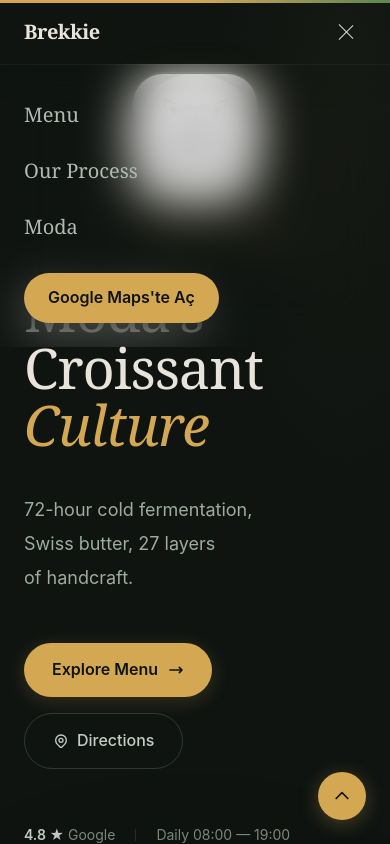
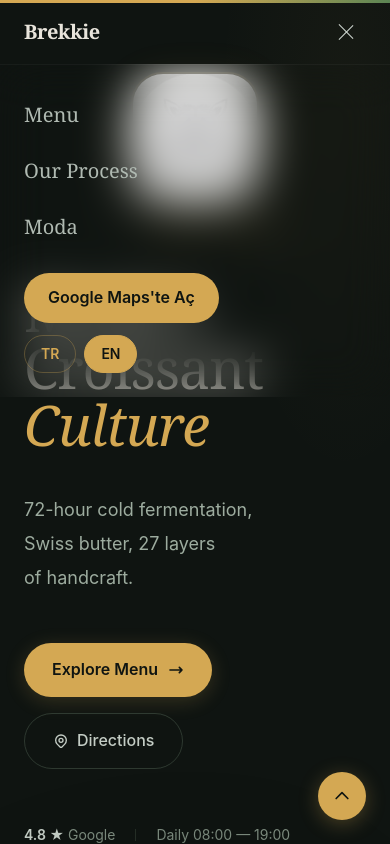
Before and after one commit to BENBILMEME/cafe-sablon-dark, a React (Vite) app: page /en in a window 390 px wide. Both pictures are taken after a click on the button 346 px from the left and 32 px from the top of the page. Shown: the top 844 px of the page. Built offline with nearby package versions, Linux system fonts and the light colour scheme; the HTML template or start-up script is replaced by a standard one; a web font is replaced by a local one.

Commit message:
fix: add TR/EN buttons to mobile menu

```diff
--- a/src/components/Navbar/Navbar.jsx
+++ b/src/components/Navbar/Navbar.jsx
@@ -104,6 +104,10 @@
                 <a href="https://www.google.com/maps/place/Brekkie+Breakfast+Club/@40.9862377,29.0330656,15z" target="_blank" rel="noopener noreferrer" onClick={() => setMobileOpen(false)}
                   className="inline-block mt-4 px-6 py-3 bg-[#D4A853] text-[#0f1411] font-semibold rounded-full hover:bg-[#e0c878] transition-colors duration-300">Google Maps'te Aç</a>
               </motion.li>
+              <motion.li initial={{ opacity: 0, x: -20 }} animate={{ opacity: 1, x: 0 }} transition={{ delay: (NAV_LINKS.length + 1) * 0.06, ...snapTransition }} className="flex gap-2 pt-2">
+                <a href="/tr" onClick={() => setMobileOpen(false)} className={`px-4 py-2 text-sm font-semibold rounded-full border transition-all ${lang === 'tr' ? 'bg-[#D4A853] text-[#0f1411] border-[#D4A853]' : 'text-[#D4A853] border-[#D4A853]/30'}`}>TR</a>
+                <a href="/en" onClick={() => setMobileOpen(false)} className={`px-4 py-2 text-sm font-semibold rounded-full border transition-all ${lang === 'en' ? 'bg-[#D4A853] text-[#0f1411] border-[#D4A853]' : 'text-[#D4A853] border-[#D4A853]/30'}`}>EN</a>
+              </motion.li>
             </ul>
           </motion.div>
         )}
```
